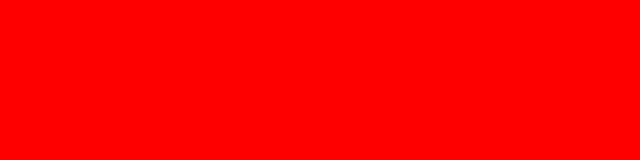
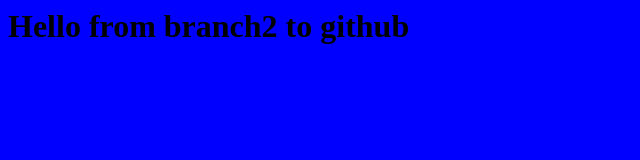
Before and after one commit to LarisaE/temp1, a plain HTML site: page index.html in a window 1280 px wide. Shown: the whole page, without its empty margins (0-640 px from the left). Drawn offline with Linux system fonts and the light colour scheme.

Commit message:
trying to be funny

```diff
--- a/index.html
+++ b/index.html
@@ -1,4 +1,5 @@
 <html>
-<body  bgcolor="red">
+<body  bgcolor="blue">
+<h1>Hello from branch2 to github </h1>
 </body>
 </html>
```
Also changed, not shown: test.html (deleted, +0 -4 lines).
